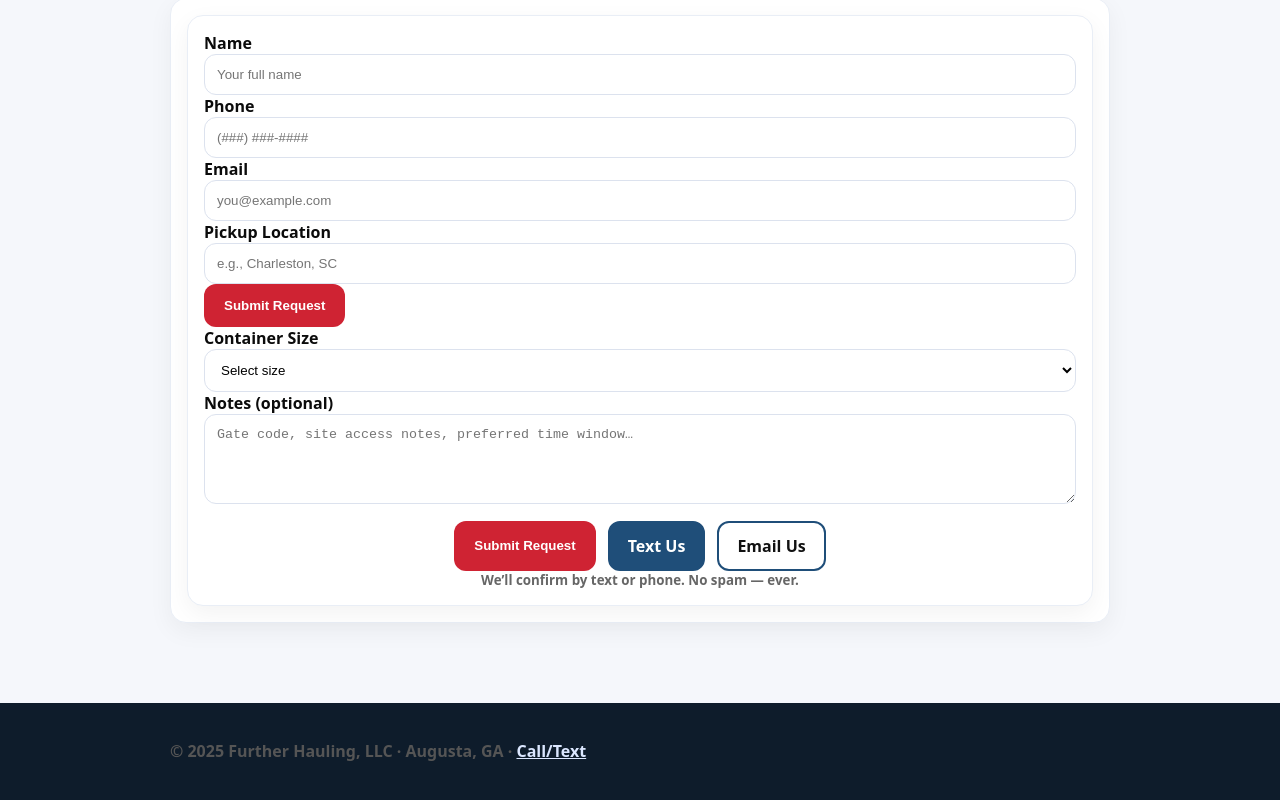
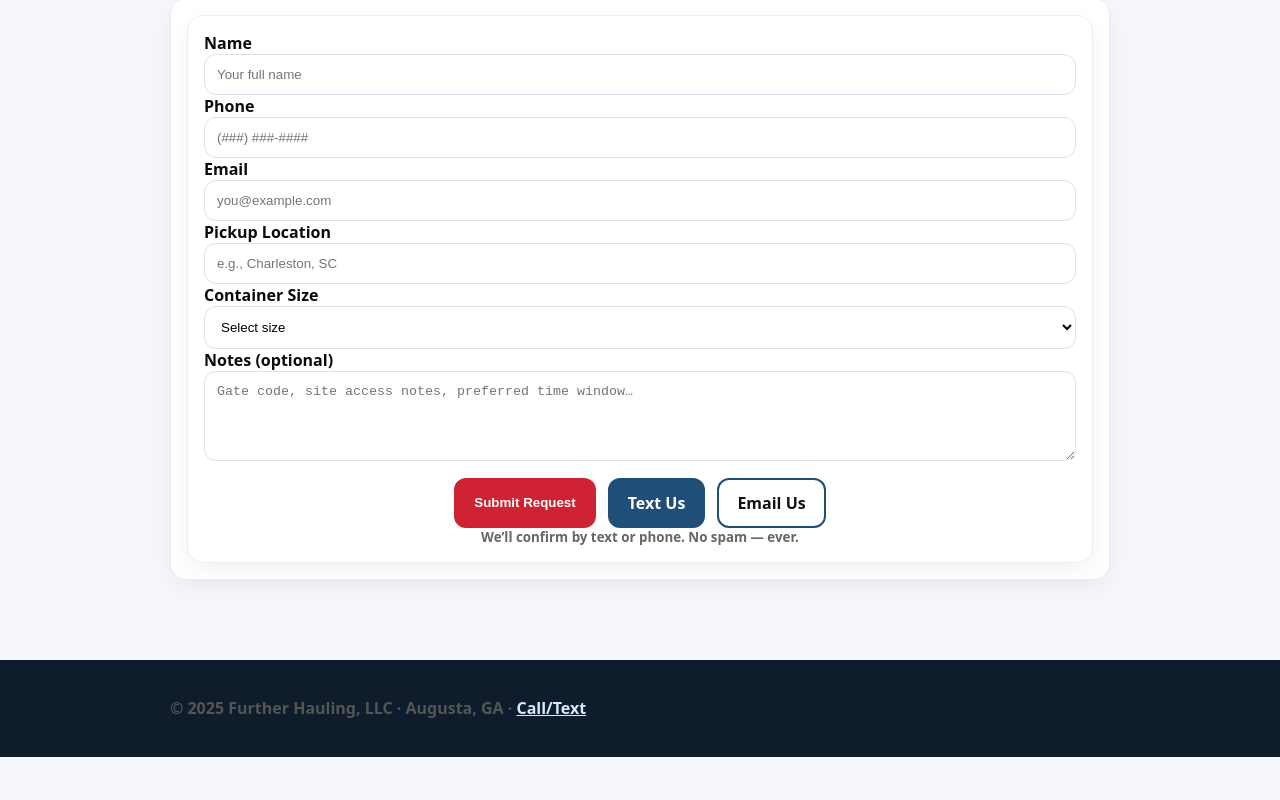
Before and after one commit to furtherhauling-source/Webpage-Design, a plain HTML site: page index.html in a window 1280 px wide. Shown: the part 4063-4863 px from the top of the page. After the commit the page ends 4820 px from the top, so only its background shows below. Drawn offline with Linux system fonts and the light colour scheme.

Commit message:
Update index.html

```diff
--- a/index.html
+++ b/index.html
@@ -119,7 +119,7 @@
         <div><label for="phone">Phone</label><input id="phone" name="phone" inputmode="tel" required placeholder="(###) ###-####"></div>
         <div><label for="email">Email</label><input id="email" name="email" type="email" placeholder="you@example.com"></div>
         <div><label for="pickup">Pickup Location</label><input id="pickup" name="pickup" required placeholder="e.g., Charleston, SC"></div>
-       <button type="submit" class="btn red">Submit Request</button>
+
         <div><label for="size">Container Size</label><select id="size" name="size" required><option value="">Select size</option><option>20'</option><option>40'</option></select></div>
         <div><label for="notes">Notes (optional)</label><textarea id="notes" name="notes" placeholder="Gate code, site access notes, preferred time window…"></textarea></div>
         <div class="btns" style="justify-content:center">
```
